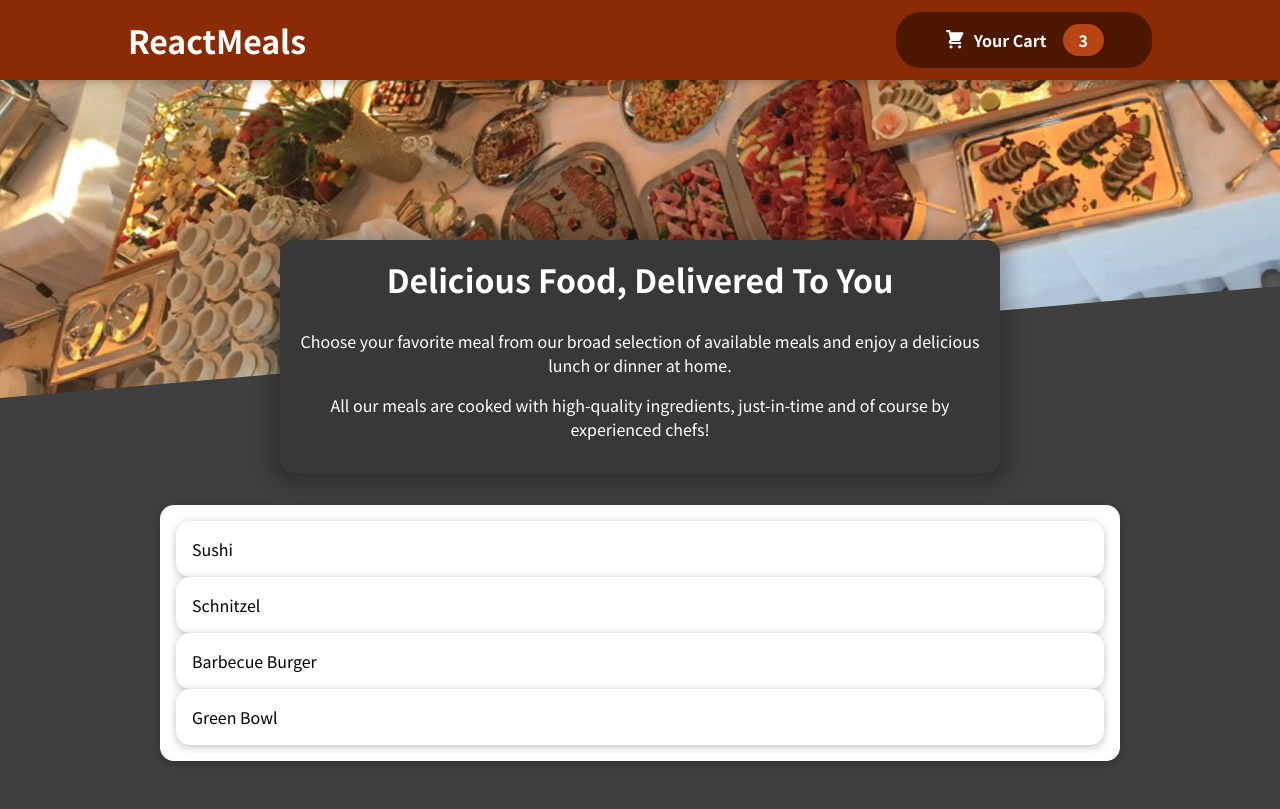
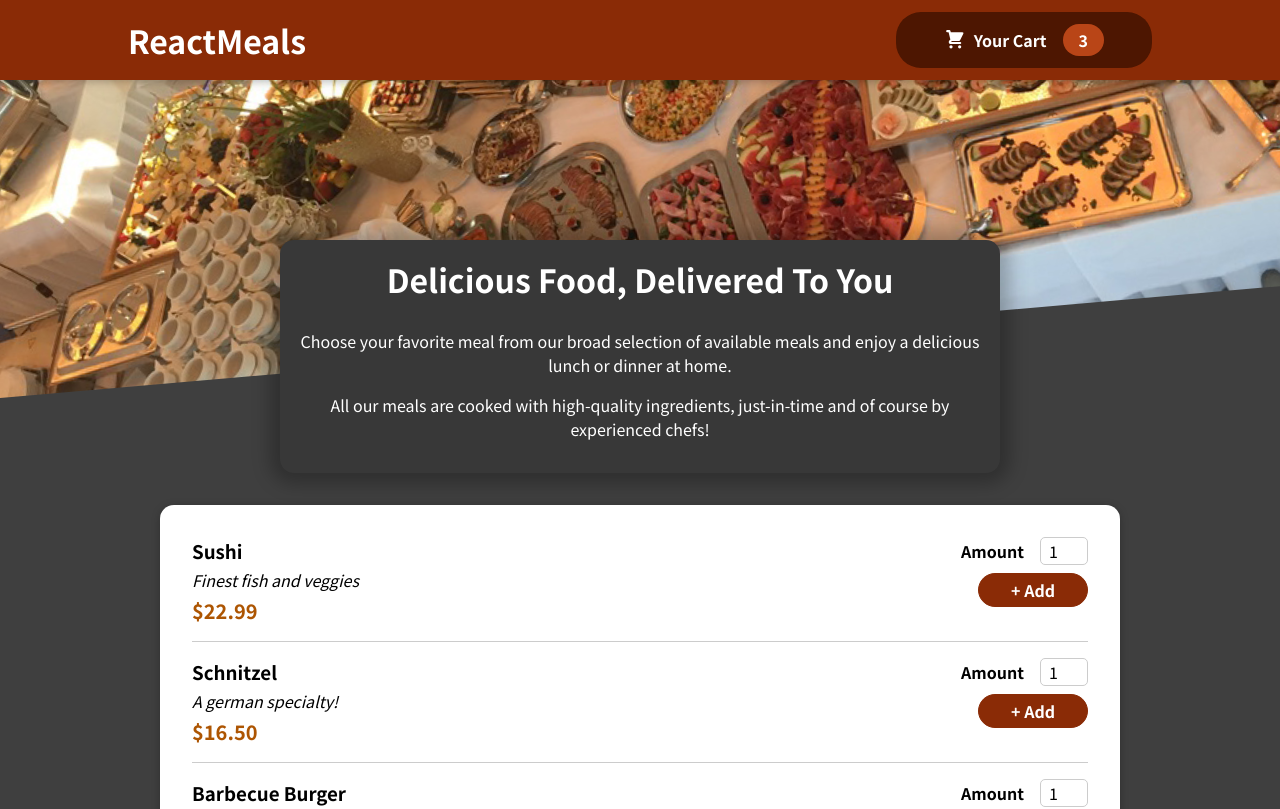
Before and after one commit to cravatsc/react-practice-project, a React (Create React App) app: page / in a window 1280 px wide. Shown: the top 809 px of the page. Built offline with nearby package versions, Linux system fonts and the light colour scheme.

Commit message:
add input, in the input interface allow optional fields to be added

```diff
--- a/src/components/Meals/AvailableMeals.tsx
+++ b/src/components/Meals/AvailableMeals.tsx
@@ -1,13 +1,19 @@
 import { DUMMY_MEALS } from './dummy-meals';
 import classes from './AvailableMeals.module.css';
 import { Card } from '../UI/Card';
+import { MealItem } from './MealItem';
 
 export const AvaiableMeals: React.FC = () => {
   const mealsList = DUMMY_MEALS.map((meal) => (
-    <Card>
-      <li>{meal.name}</li>
-    </Card>
+    <MealItem
+      key={meal.id}
+      id={meal.id}
+      name={meal.name}
+      price={meal.price}
+      description={meal.description}
+    />
   ));
+
   return (
     <section className={classes.meals}>
       <Card>
--- a/src/components/Meals/MealItem.tsx
+++ b/src/components/Meals/MealItem.tsx
@@ -1,3 +1,6 @@
+import classes from './MealItem.module.css';
+import { MealItemForm } from './MealItemForm';
+
 export interface Meal {
   id: string;
   name: string;
@@ -7,11 +10,13 @@
 
 export const MealItem: React.FC<Meal> = (props) => {
   return (
-    <li>
+    <li className={classes.meal}>
       <div>
-        <h3></h3>
+        <h3>{props.name}</h3>
+        <div className={classes.description}>{props.description}</div>
+        <div className={classes.price}>{`$${props.price.toFixed(2)}`}</div>
       </div>
-      <div></div>
+      <MealItemForm />
     </li>
   );
 };
--- /dev/null
+++ b/src/components/Meals/MealItemForm.module.css
@@ -0,0 +1,20 @@
+.form {
+  text-align: right;
+}
+
+.form button {
+  font: inherit;
+  cursor: pointer;
+  background-color: #8a2b06;
+  border: 1px solid #8a2b06;
+  color: white;
+  padding: 0.25rem 2rem;
+  border-radius: 20px;
+  font-weight: bold;
+}
+
+.form button:hover,
+.form button:active {
+  background-color: #641e03;
+  border-color: #641e03;
+}
--- /dev/null
+++ b/src/components/Meals/MealItemForm.tsx
@@ -0,0 +1,21 @@
+import { Input } from '../UI/Input';
+import classes from './MealItemForm.module.css';
+
+export const MealItemForm: React.FC = () => {
+  return (
+    <form className={classes.form}>
+      <Input
+        label="Amount"
+        input={{
+          id: 'amount',
+          type: 'number',
+          min: '1',
+          max: '5',
+          step: '1',
+          defaultValue: '1',
+        }}
+      />
+      <button>+ Add</button>
+    </form>
+  );
+};
--- /dev/null
+++ b/src/components/UI/Input.module.css
@@ -0,0 +1,18 @@
+.input {
+  display: flex;
+  align-items: center;
+  margin-bottom: 0.5rem;
+}
+
+.input label {
+  font-weight: bold;
+  margin-right: 1rem;
+}
+
+.input input {
+  width: 3rem;
+  border-radius: 5px;
+  border: 1px solid #ccc;
+  font: inherit;
+  padding-left: 0.5rem;
+}
--- /dev/null
+++ b/src/components/UI/Input.tsx
@@ -0,0 +1,21 @@
+import classes from './Input.module.css';
+
+interface InputProp {
+  input: InputObject;
+  label: string;
+}
+
+interface InputObject {
+  id: string;
+  type: string;
+  [key: string]: any; //allows optional additional fields
+}
+
+export const Input: React.FC<InputProp> = (props) => {
+  return (
+    <div className={classes.input}>
+      <label htmlFor={props.input.id}>{props.label}</label>
+      <input {...props.input} />
+    </div>
+  );
+};
```
